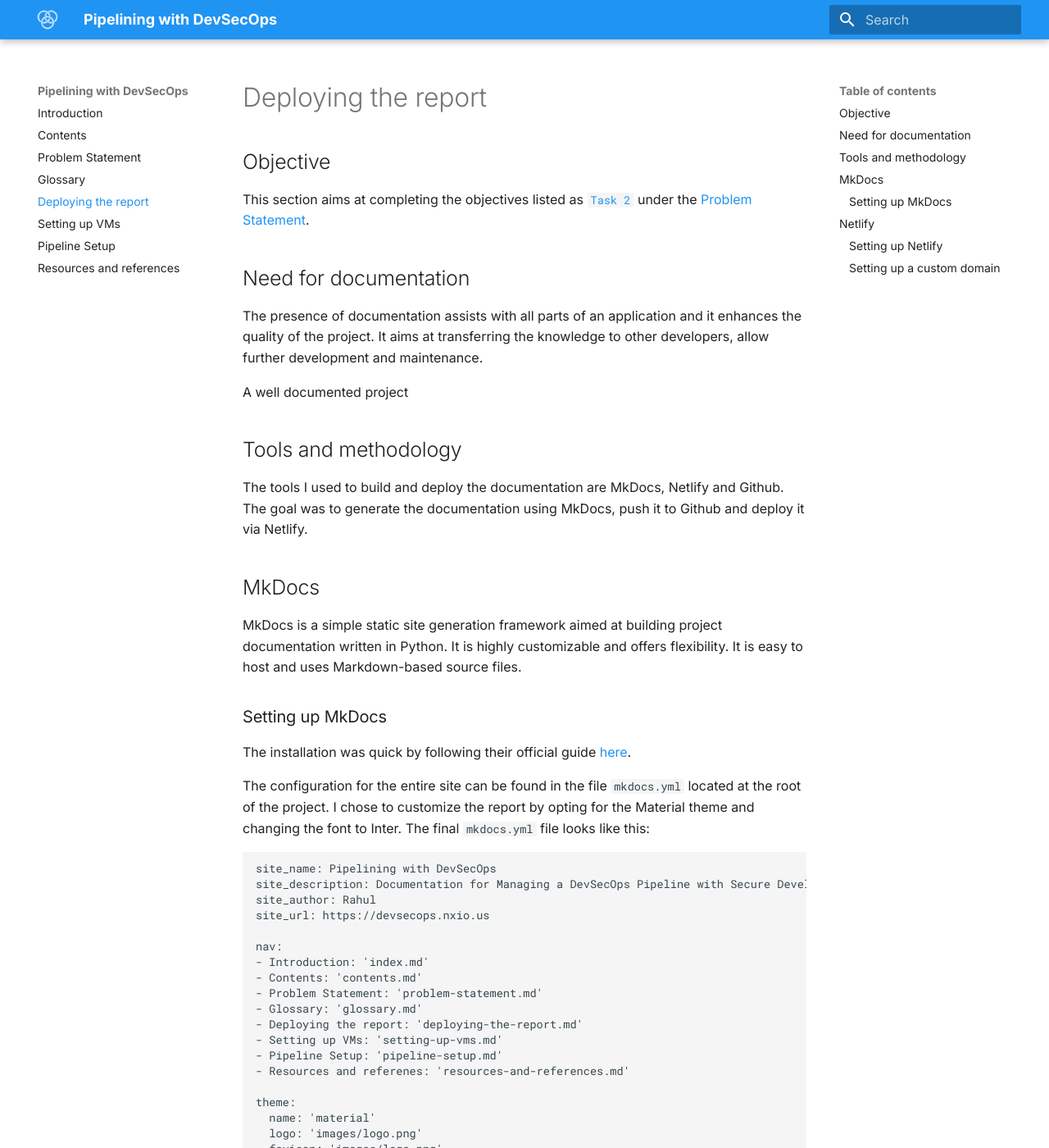
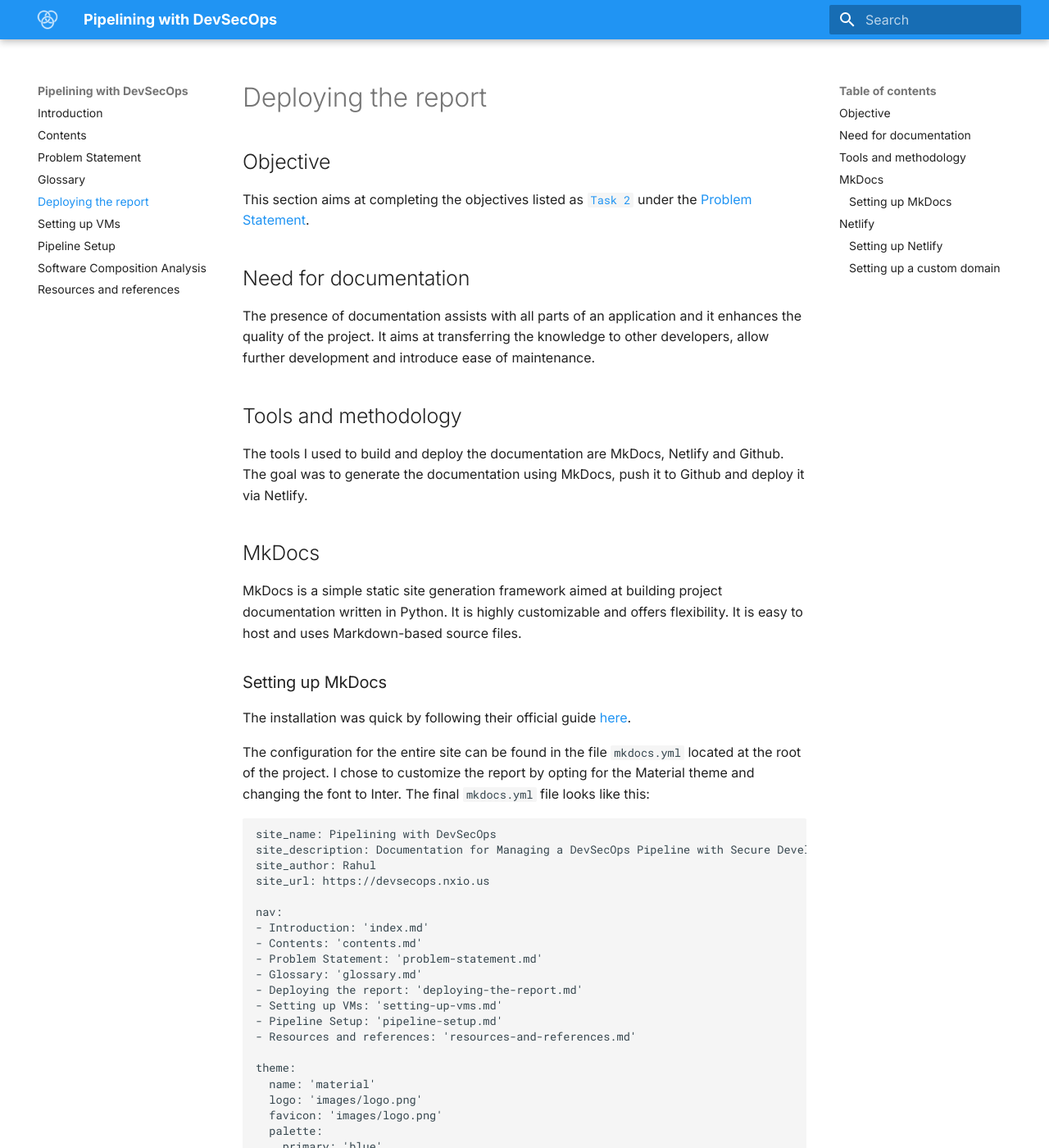
Before and after one commit to nxious/devsecops-pipeline, an MkDocs documentation site: the page built from docs/deploying-the-report.md, in a window 1280 px wide and 1400 px high. Shown: the whole window at 82% size. Built offline with MkDocs 1.6.1 and Material for MkDocs 9.7.7, drawn with Linux system fonts in a browser that asks for light colours; some of the changed text lies outside the part shown.

Commit message:
Updated documentation

```diff
--- a/docs/deploying-the-report.md
+++ b/docs/deploying-the-report.md
@@ -6,9 +6,7 @@ This section aims at completing the objectives listed as [`Task 2`](../problem-s
 
 ## Need for documentation
 
-The presence of documentation assists with all parts of an application and it enhances the quality of the project. It aims at transferring the knowledge to other developers, allow further development and maintenance.
-
-A well documented project
+The presence of documentation assists with all parts of an application and it enhances the quality of the project. It aims at transferring the knowledge to other developers, allow further development and introduce ease of maintenance.
 
 ## Tools and methodology
 
@@ -38,7 +36,7 @@ nav:
 - Deploying the report: 'deploying-the-report.md'
 - Setting up VMs: 'setting-up-vms.md'
 - Pipeline Setup: 'pipeline-setup.md'
-- Resources and referenes: 'resources-and-references.md'
+- Resources and references: 'resources-and-references.md'
 
 theme:
   name: 'material'
--- a/mkdocs.yml
+++ b/mkdocs.yml
@@ -11,6 +11,7 @@ nav:
 - Deploying the report: 'deploying-the-report.md'
 - Setting up VMs: 'setting-up-vms.md'
 - Pipeline Setup: 'pipeline-setup.md'
+- Software Composition Analysis: 'software-composition-analysis.md'
 - Resources and references: 'resources-and-references.md'
 
 theme:
```
Also changed, not shown: docs/contents.md (+1 -0 lines), docs/problem-statement.md (+1 -0 lines), docs/setting-up-vms.md (+1 -1 lines), docs/software-composition-analysis.md (added, +47 -0 lines).
